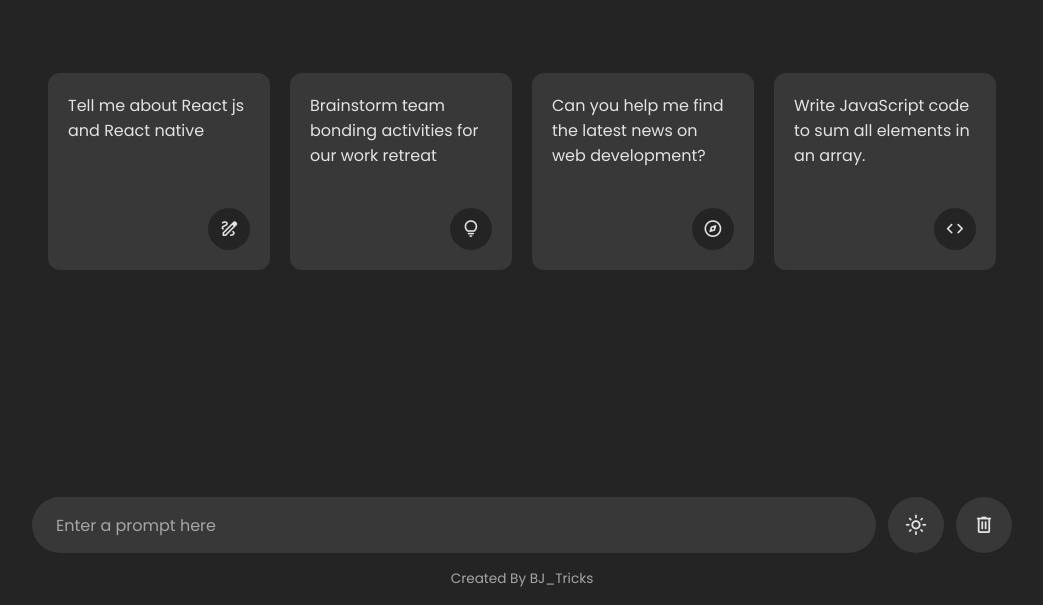
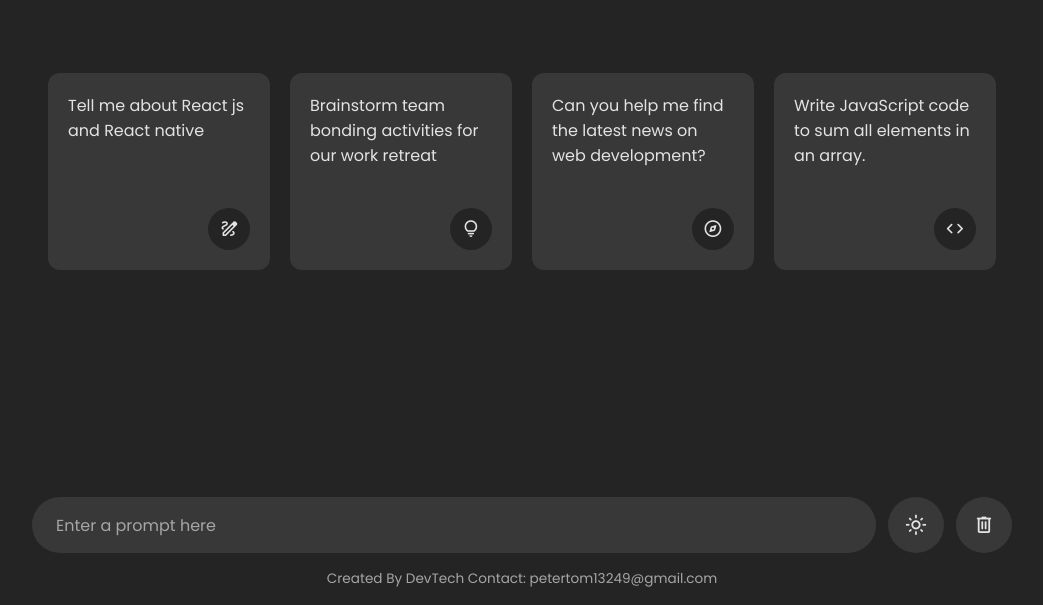
Before and after one commit to Vinny254ke/Gemini-, a plain HTML site: page index.html in a window 1280 px wide. Shown: the part 195-800 px from the top of the page, without its empty margins (118-1161 px from the left). Drawn offline with nearby package versions, Linux system fonts and the light colour scheme.

Commit message:
Update index.html

```diff
--- a/index.html
+++ b/index.html
@@ -66,7 +66,8 @@
       </div>
     </form>
     <p class="disclaimer-text">
-      Created By BJ_Tricks
+      Created By DevTech
+      Contact: petertom13249@gmail.com
     </p>
   </div>
 
```
